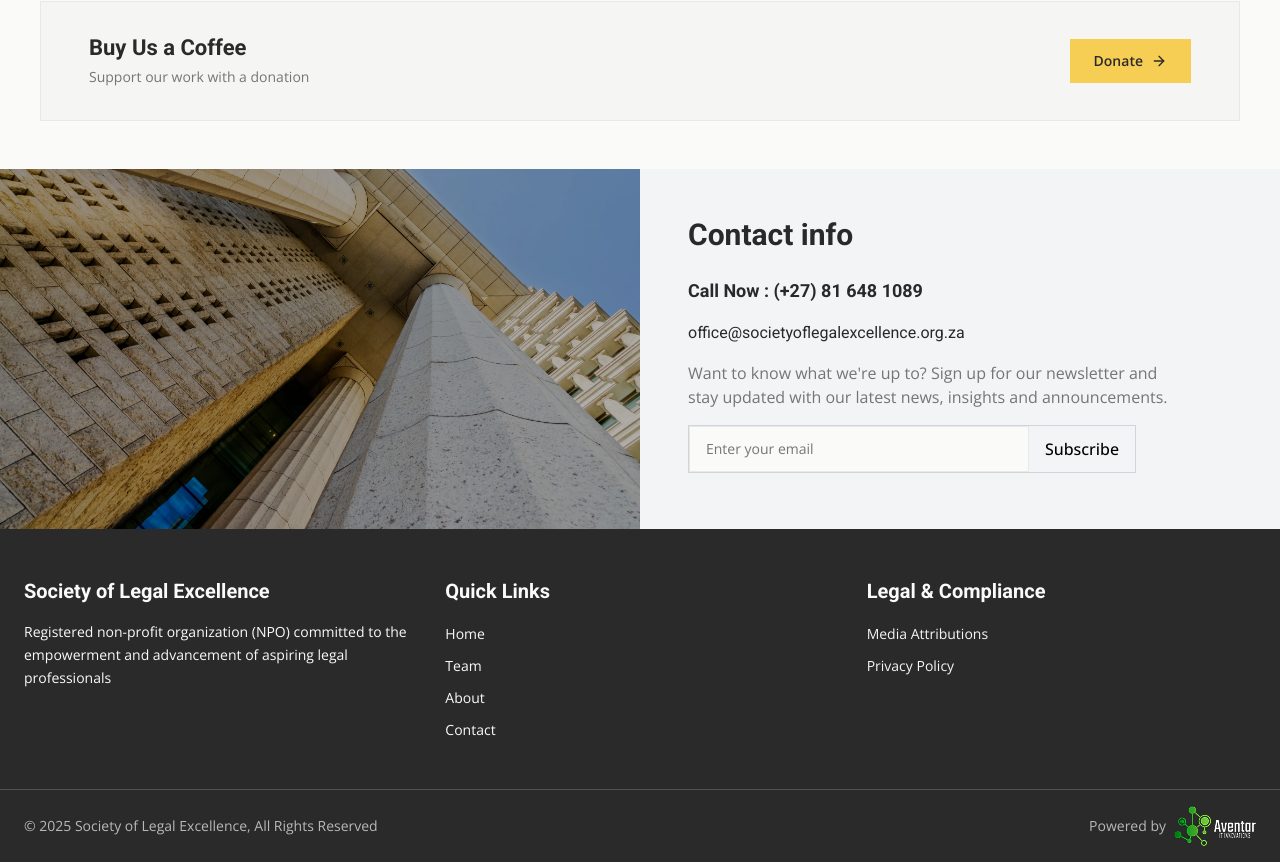
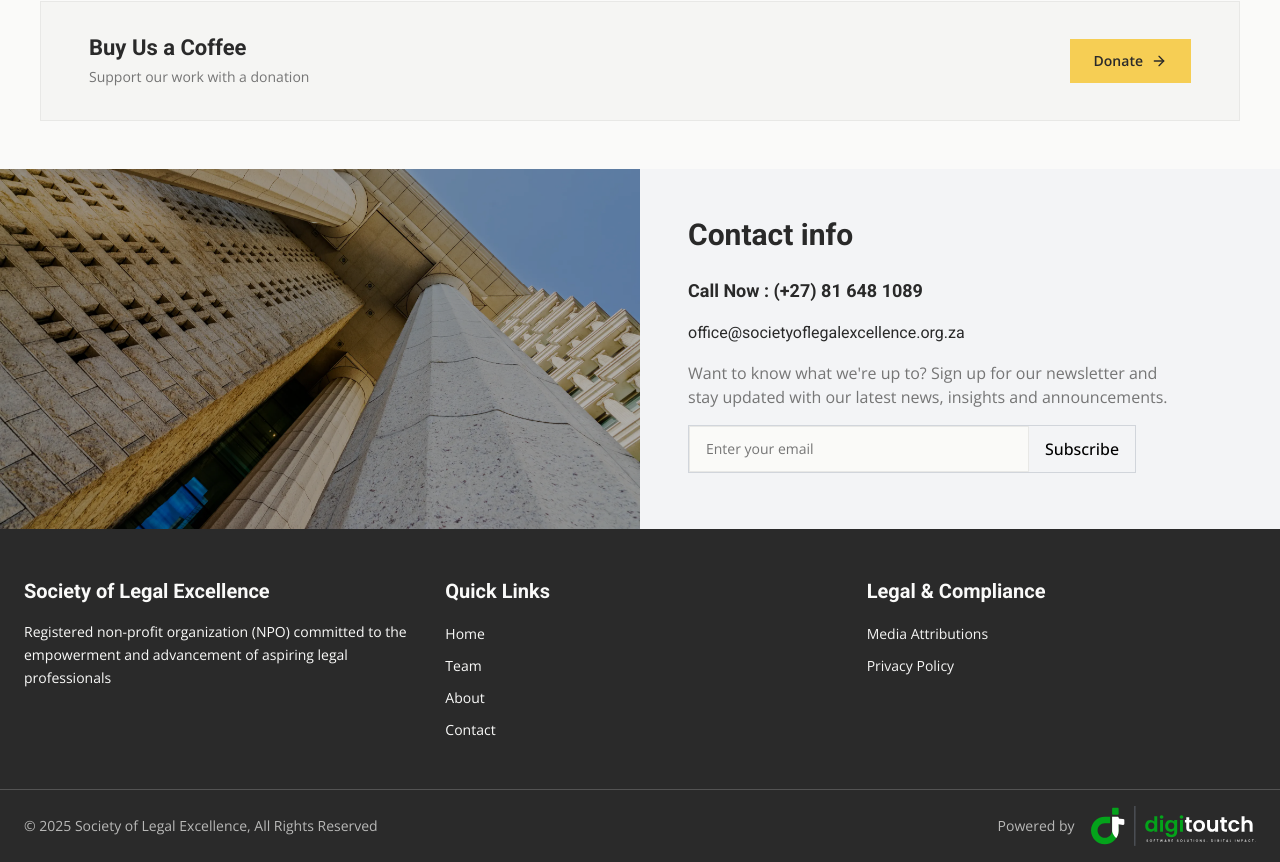
Before and after one commit to Tshabalala-Thabo/society-of-legal-excellence, a Next.js app: page / in a window 1280 px wide. Shown: the part 1791-2653 px from the top of the page. Built offline with nearby package versions, Linux system fonts and the light colour scheme.

Commit message:
Add new SVG logo for DigitOutch in white color

```diff
--- a/components/footer.tsx
+++ b/components/footer.tsx
@@ -173,7 +173,7 @@ export default function Footer() {
                             <p className="text-[#F5F5F3]/70 text-xs sm:text-sm text-center md:text-left">
                                 © 2025 Society of Legal Excellence, All Rights Reserved
                             </p>
-                            <div className="flex items-center gap-2">
+                            <div className="flex items-center gap-4">
                                 <span className="text-[#F5F5F3]/70 text-xs sm:text-sm">
                                     Powered by
                                 </span>
@@ -184,7 +184,7 @@ export default function Footer() {
                                     className="hover:opacity-80 transition-opacity"
                                 >
                                     <Image
-                                        src="/aventar_logo.png"
+                                        src="/partners/digitoutch_logo_white.svg"
                                         alt="Aventar Logo"
                                         width={40}
                                         height={40}
--- a/components/partners-banner.tsx
+++ b/components/partners-banner.tsx
@@ -6,12 +6,13 @@ export function PartnersBanner() {
         { name: "Baker McKenzie", image: "/partners/baker.png", height: 80 },
         { name: "TOKISO", image: "/partners/tokiso.png", height: 80 },
         { name: "absa", image: "/partners/absa.png", height: 80 },
+        { name: "Eversheds Sutherland", image: "/partners/eversheds-sutherland.png", height: 80 },
+        { name: "Digitoutch", image: "/partners/digitoutch_logo_black.svg", height: 80 },
         { name: "member sense", image: "/partners/member-sense.png", height: 80 },
         { name: "Gawie", image: "/partners/gawie.png", height: 80 },
         { name: "Standard Bank", image: "/partners/standard-bank.png", height: 80 },
         { name: "Unisa", image: "/partners/unisa.png", height: 80 },
         { name: "Payfast", image: "/partners/payfast.png", height: 80 },
-        { name: "Eversheds Sutherland", image: "/partners/eversheds-sutherland.png", height: 80 },
         { name: "Lawyers For Human Rights", image: "/partners/lhr.png", height: 80 },
     ]
 
```
Also changed, not shown: public/partners/digitoutch_logo_black.svg (added), public/partners/digitoutch_logo_white.svg (added).
